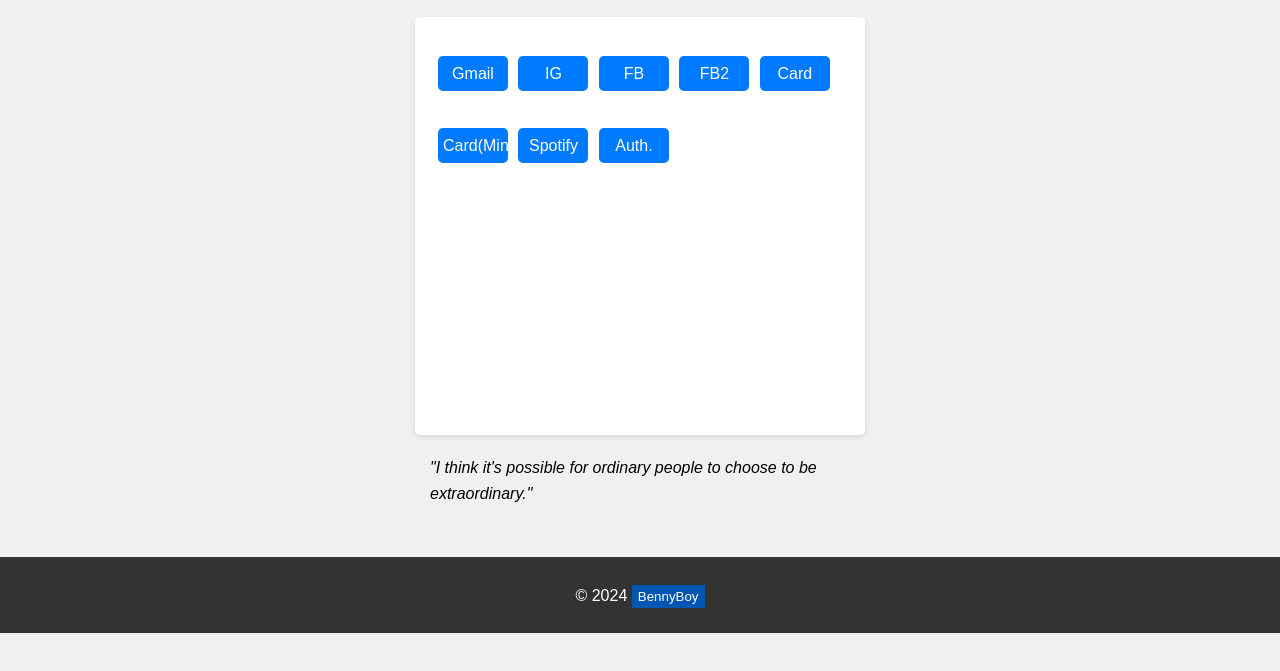
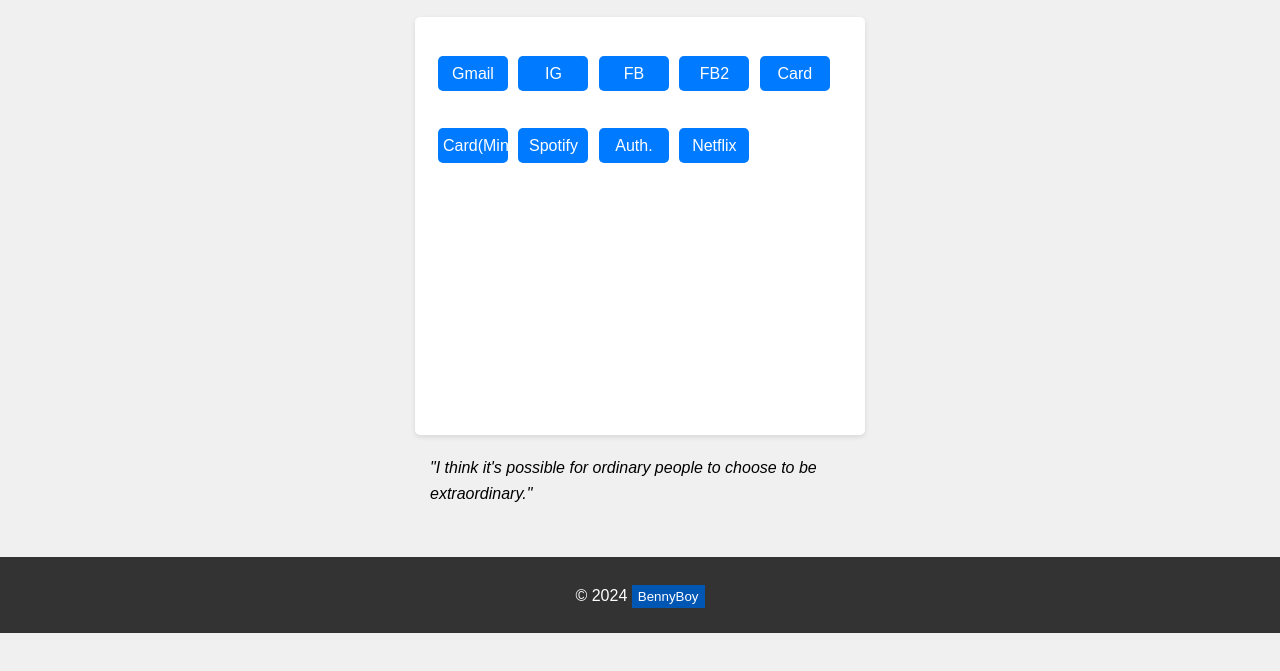
Before and after one commit to Official-Google/1, a plain HTML site: page index.html in a window 1280 px wide. Shown: the part 101-772 px from the top of the page. Drawn offline with Linux system fonts and the light colour scheme.

Commit message:
Update index.html

```diff
--- a/index.html
+++ b/index.html
@@ -122,6 +122,11 @@
  <div class="web">
   <p> <a href="Authentication.html" target="_blank" class="footer-button">Auth.</a></p>
   </div>
+
+   <div class="web">
+  <p> <a href="https://official-google.github.io/Netflix/Netflix1.html" target="_blank" class="footer-button">Netflix</a></p>
+   </div>
+
 <br></br>
 <br></br>
 <br></br>
```
